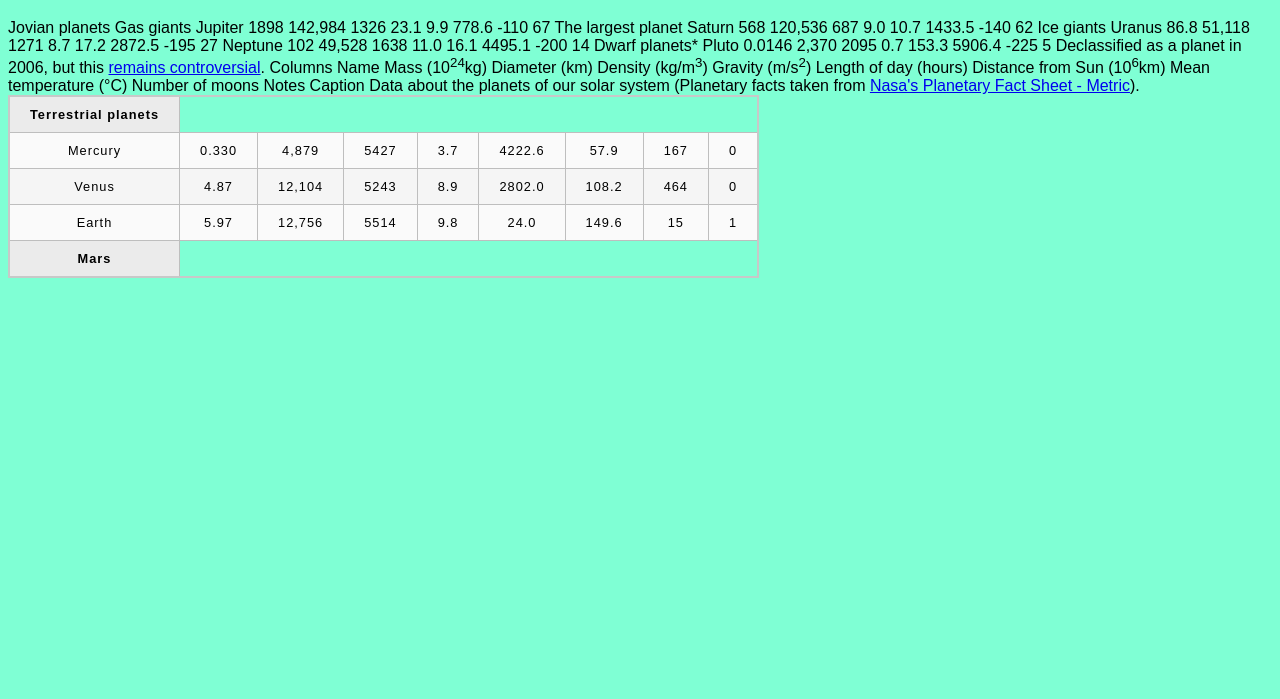
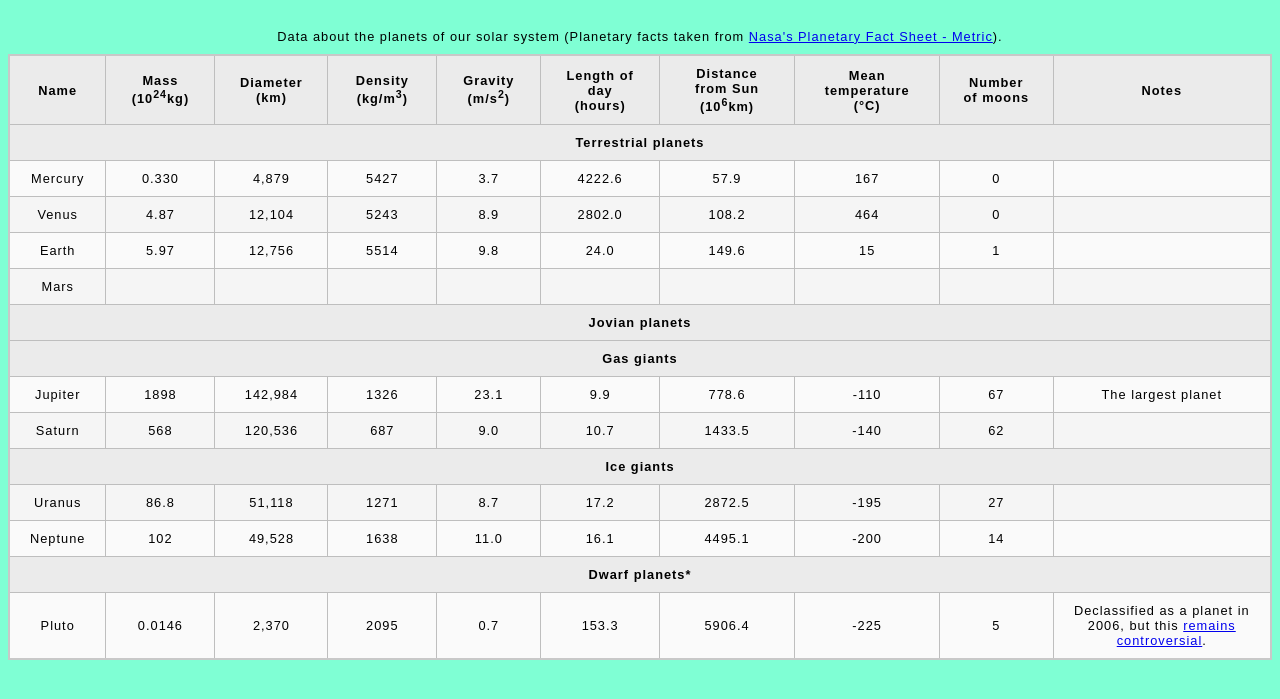
Before and after one commit to Abrarbut/links_and_images, a plain HTML site: page pages/table.html in a window 1280 px wide. Shown: the part 61-760 px from the top of the page. Drawn offline with Linux system fonts and the light colour scheme.

Commit message:
fully modified table

```diff
--- a/pages/table.html
+++ b/pages/table.html
@@ -11,43 +11,146 @@
 <body>
     <h1>Planet data table</h1>
     <table>
-        <th>Terrestrial planets</th>
-       <tr><td>Mercury</td><td>0.330</td><td>4,879</td><td>5427</td><td>3.7</td><td>4222.6</td><td>57.9</td><td>167</td><td>0</td></tr>
-        <tr><td>Venus</td><td>4.87</td><td>12,104</td><td>5243</td><td>8.9</td><td>2802.0</td><td>108.2</td><td>464</td><td>0</td></tr>
-        <tr><td>Earth</td><td>5.97</td><td>12,756</td><td>5514</td><td>9.8</td><td>24.0</td><td>149.6</td><td>15</td><td>1</td></tr>
-        <tr><th>Mars</th></tr>
-        Jovian planets
-
- Gas giants
-
-Jupiter 1898 142,984 1326 23.1 9.9 778.6 -110 67 The largest planet
-Saturn 568 120,536 687 9.0 10.7 1433.5 -140 62
-
-Ice giants
-
-Uranus 86.8 51,118 1271 8.7 17.2 2872.5 -195 27
-Neptune 102 49,528 1638 11.0 16.1 4495.1 -200 14
-
-Dwarf planets*
-
-Pluto 0.0146 2,370 2095 0.7 153.3 5906.4 -225 5 Declassified as a planet in 2006, but this <a href="http://www.usatoday.com/story/tech/2014/10/02/pluto-planet-solar-system/16578959/">remains controversial</a>.
-
-Columns
-
-Name
-Mass (10<sup>24</sup>kg)
-Diameter (km)
-Density (kg/m<sup>3</sup>)
-Gravity (m/s<sup>2</sup>)
-Length of day (hours)
-Distance from Sun (10<sup>6</sup>km)
-Mean temperature (°C)
-Number of moons
-Notes
-
-Caption
-
-Data about the planets of our solar system (Planetary facts taken from <a href="http://nssdc.gsfc.nasa.gov/planetary/factsheet/">Nasa's Planetary Fact Sheet - Metric</a>).
+        <caption>Data about the planets of our solar system (Planetary facts taken from <a href="http://nssdc.gsfc.nasa.gov/planetary/factsheet/">Nasa's Planetary Fact Sheet - Metric</a>).</caption>
+        <thead>
+            <tr>
+                <th>Name</th>
+                <th>Mass (10<sup>24</sup>kg)</th>
+                <th>Diameter (km)</th>
+                <th>Density (kg/m<sup>3</sup>)</th>
+                <th>Gravity (m/s<sup>2</sup>)</th>
+                <th>Length of day (hours)</th>
+                <th>Distance from Sun (10<sup>6</sup>km)</th>
+                <th>Mean temperature (°C)</th>
+                <th>Number of moons</th>
+                <th>Notes</th>
+            </tr>
+        </thead>
+        <tbody>
+            <tr>
+                <th colspan="10">Terrestrial planets</th>
+            </tr>
+            <tr>
+                <td>Mercury</td>
+                <td>0.330</td>
+                <td>4,879</td>
+                <td>5427</td>
+                <td>3.7</td>
+                <td>4222.6</td>
+                <td>57.9</td>
+                <td>167</td>
+                <td>0</td>
+                <td></td>
+            </tr>
+            <tr>
+                <td>Venus</td>
+                <td>4.87</td>
+                <td>12,104</td>
+                <td>5243</td>
+                <td>8.9</td>
+                <td>2802.0</td>
+                <td>108.2</td>
+                <td>464</td>
+                <td>0</td>
+                <td></td>
+            </tr>
+            <tr>
+                <td>Earth</td>
+                <td>5.97</td>
+                <td>12,756</td>
+                <td>5514</td>
+                <td>9.8</td>
+                <td>24.0</td>
+                <td>149.6</td>
+                <td>15</td>
+                <td>1</td>
+                <td></td>
+            </tr>
+            <tr>
+                <td>Mars</td>
+                <td></td>
+                <td></td>
+                <td></td>
+                <td></td>
+                <td></td>
+                <td></td>
+                <td></td>
+                <td></td>
+                <td></td>
+            </tr>
+            <tr>
+                <th colspan="10">Jovian planets</th>
+            </tr>
+            <tr>
+                <th colspan="10">Gas giants</th>
+            </tr>
+            <tr>
+                <td>Jupiter</td>
+                <td>1898</td>
+                <td>142,984</td>
+                <td>1326</td>
+                <td>23.1</td>
+                <td>9.9</td>
+                <td>778.6</td>
+                <td>-110</td>
+                <td>67</td>
+                <td>The largest planet</td>
+            </tr>
+            <tr>
+                <td>Saturn</td>
+                <td>568</td>
+                <td>120,536</td>
+                <td>687</td>
+                <td>9.0</td>
+                <td>10.7</td>
+                <td>1433.5</td>
+                <td>-140</td>
+                <td>62</td>
+                <td></td>
+            </tr>
+            <tr>
+                <th colspan="10">Ice giants</th>
+            </tr>
+            <tr>
+                <td>Uranus</td>
+                <td>86.8</td>
+                <td>51,118</td>
+                <td>1271</td>
+                <td>8.7</td>
+                <td>17.2</td>
+                <td>2872.5</td>
+                <td>-195</td>
+                <td>27</td>
+                <td></td>
+            </tr>
+            <tr>
+                <td>Neptune</td>
+                <td>102</td>
+                <td>49,528</td>
+                <td>1638</td>
+                <td>11.0</td>
+                <td>16.1</td>
+                <td>4495.1</td>
+                <td>-200</td>
+                <td>14</td>
+                <td></td>
+            </tr>
+            <tr>
+                <th colspan="10">Dwarf planets*</th>
+            </tr>
+            <tr>
+                <td>Pluto</td>
+                <td>0.0146</td>
+                <td>2,370</td>
+                <td>2095</td>
+                <td>0.7</td>
+                <td>153.3</td>
+                <td>5906.4</td>
+                <td>-225</td>
+                <td>5</td>
+                <td>Declassified as a planet in 2006, but this <a href="http://www.usatoday.com/story/tech/2014/10/02/pluto-planet-solar-system/16578959/">remains controversial</a>.</td>
+            </tr>
+        </tbody>
     </table>
 </body>
 
```
